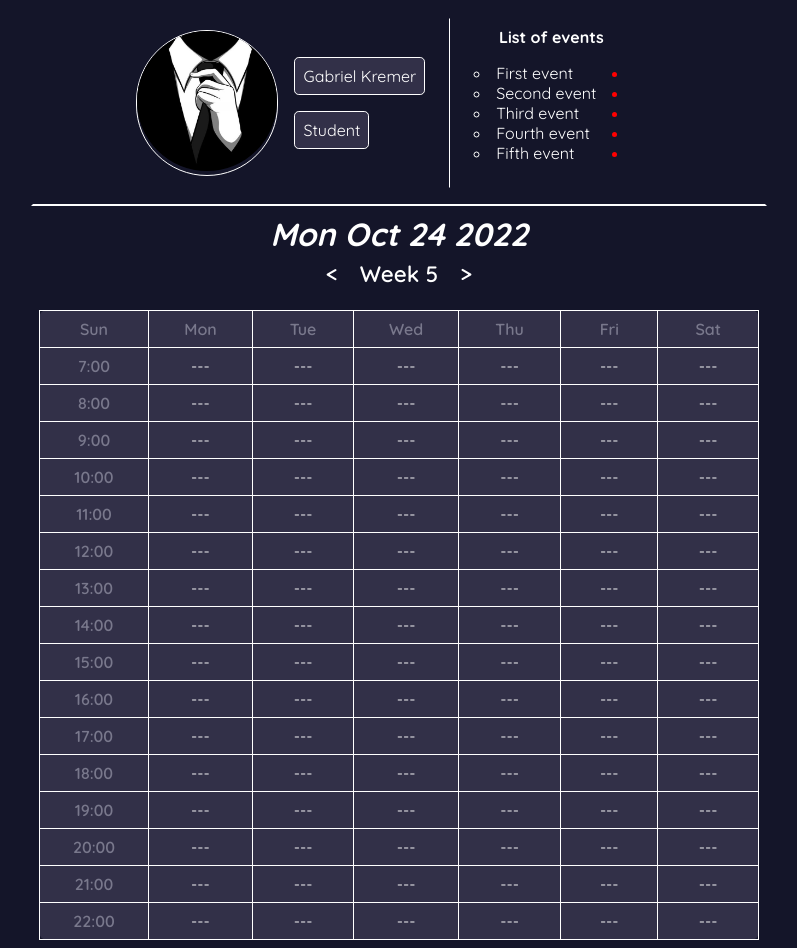
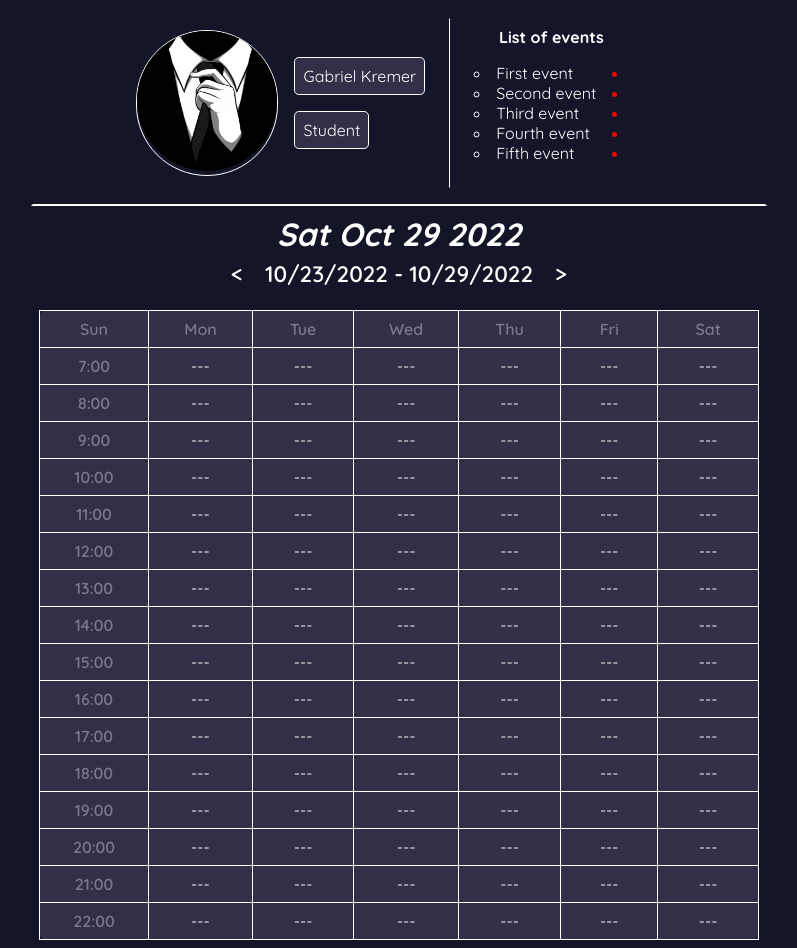
Before and after one commit to gajokremer/HU--15, a Next.js app: page / in a window 1280 px wide. Shown: the whole page, without its empty margins (241-1038 px from the left). Built offline with nearby package versions, Linux system fonts and the light colour scheme.

Commit message:
Made some changes to the way the schedule handles weeks. It now shows the range of dates instead of the number of the week.

```diff
--- a/components/Schedule.jsx
+++ b/components/Schedule.jsx
@@ -1,13 +1,70 @@
 import Link from "next/link";
-import React from "react";
+import React, { useState } from "react";
 import Styles from "../styles/Schedule.module.css";
 
 // Utilizar cada evento como un objeto JSON, el cual contiene toda la información
 // del evento, y luego utilizar un map para ubicarlos en una matriz.
 // Finalmente, se pasa la matriz al front-end y se renderiza en la tabla.
 
-const Schedule = ({ props: data, week }) => {
+const Schedule = ({ props: data }) => {
   console.log("Data (Schedule): ", data);
+
+  const today = new Date();
+
+  // const getWeekOfMonth = (date) => {
+  //   const firstDayOfMonth = new Date(date.getFullYear(), date.getMonth(), 1);
+  //   return Math.ceil((date.getDate() + firstDayOfMonth.getDay()) / 7);
+  // };
+
+  // function getWeekDates(currentDate) {
+  //   var currentDate = new Date();
+  //   var weekStart = new Date(
+  //     currentDate.setDate(currentDate.getDate() - currentDate.getDay() + 0)
+  //   );
+  //   var weekEnd = new Date(
+  //     currentDate.setDate(currentDate.getDate() - currentDate.getDay() + 6)
+  //   );
+  //   return [weekStart, weekEnd];
+  // }
+
+  function getWeekStart(currentDate) {
+    var weekStart = new Date(
+      currentDate.setDate(currentDate.getDate() - currentDate.getDay() + 0)
+    );
+    return weekStart;
+  }
+
+  function getWeekEnd(currentDate) {
+    var weekEnd = new Date(
+      currentDate.setDate(currentDate.getDate() - currentDate.getDay() + 6)
+    );
+    return weekEnd;
+  }
+
+  const [weekStart, setWeekStart] = useState(() => {
+    console.log("first run");
+    return getWeekStart(today);
+  });
+
+  const [weekEnd, setWeekEnd] = useState(() => {
+    console.log("first run");
+    return getWeekEnd(today);
+  });
+
+  function getNextWeek() {
+    setWeekStart(new Date(weekStart.setDate(weekStart.getDate() + 7)));
+    setWeekEnd(new Date(weekEnd.setDate(weekEnd.getDate() + 7)));
+  }
+
+  function getPreviousWeek() {
+    setWeekStart(new Date(weekStart.setDate(weekStart.getDate() - 7)));
+    setWeekEnd(new Date(weekEnd.setDate(weekEnd.getDate() - 7)));
+  }
+
+  // const [week, setWeek] = useState(() => {
+  //   console.log("First run");
+  //   return getWeekOfMonth(today);
+  // });
 
   const weekdays = ["Sun", "Mon", "Tue", "Wed", "Thu", "Fri", "Sat"];
   const hours = [
@@ -31,48 +88,47 @@ const Schedule = ({ props: data, week }) => {
 
   let counter = 0;
 
-  const nextWeek = () => {
-    if (week > 0) {
-      if (week === 5) {
-        week = 1;
-      } else {
-        week++;
-      }
-    }
-    console.log("New week: ", week);
-  };
+  // function nextWeek() {
+  //   if (week > 0) {
+  //     if (week === 5) {
+  //       setWeek(1);
+  //     } else {
+  //       setWeek(week + 1);
+  //     }
+  //   }
+  //   console.log("Next week: ", week);
+  // }
 
-  const prevWeek = () => {
-    if (week <= 5) {
-      if (week === 1) {
-        week = 5;
-      } else {
-        week--;
-      }
-    }
-    console.log("New week: ", week);
-  };
-
-  const today = new Date();
-
-  const getWeekOfMonth = (date) => {
-    const firstDayOfMonth = new Date(date.getFullYear(), date.getMonth(), 1);
-    return Math.ceil((date.getDate() + firstDayOfMonth.getDay()) / 7);
-  };
+  // function prevWeek() {
+  //   if (week <= 5) {
+  //     if (week === 1) {
+  //       setWeek(5);
+  //     } else {
+  //       setWeek(week - 1);
+  //     }
+  //   }
+  //   console.log("Prev week: ", week);
+  // }
 
   return (
     <>
       <div className={Styles.schedule_section}>
-        {/* <div className={Styles.month}>January</div> */}
         <span className={Styles.month}>{today.toDateString()}</span>
         <div className={Styles.day_section}>
           <div className={Styles.day_picker}>
             <span className={Styles.day_change} id={Styles.prev_day}>
-              <pre onClick={() => prevWeek()}>&lt;</pre>
+              <pre onClick={() => getPreviousWeek()}>&lt;</pre>
+              {/* <pre onClick={() => prevWeek()}>&lt;</pre> */}
             </span>
-            <span className={Styles.week}>Week {getWeekOfMonth(today)}</span>
+            {/* <span className={Styles.week}>Week {week}</span> */}
+            <span className={Styles.week}>
+              {weekStart.toLocaleDateString()}
+              {" - "}
+              {weekEnd.toLocaleDateString()}
+            </span>
             <span className={Styles.day_change} id={Styles.next_day}>
-              <pre onClick={() => nextWeek()}>&gt;</pre>
+              <pre onClick={() => getNextWeek()}>&gt;</pre>
+              {/* <pre onClick={() => nextWeek()}>&gt;</pre> */}
             </span>
           </div>
         </div>
@@ -90,10 +146,10 @@ const Schedule = ({ props: data, week }) => {
               ))}
             </tr>
             {data.map((rows) => (
-              <tr key={""}>
+              <tr key={``}>
                 <td className={Styles.first_col}>{hours[counter++] + ":00"}</td>
                 {rows.map((cols) => (
-                  <td key={""}>
+                  <td key={``}>
                     <Link href="/other">
                       <a className={Styles.inner_text}>{cols}</a>
                     </Link>
--- a/pages/index.jsx
+++ b/pages/index.jsx
@@ -29,7 +29,7 @@ export default function Home() {
     <div>
       <Header></Header>
       <ProfileBar></ProfileBar>
-      <Schedule props={data} week={1}></Schedule>
+      <Schedule props={data}></Schedule>
     </div>
   );
 }
```
